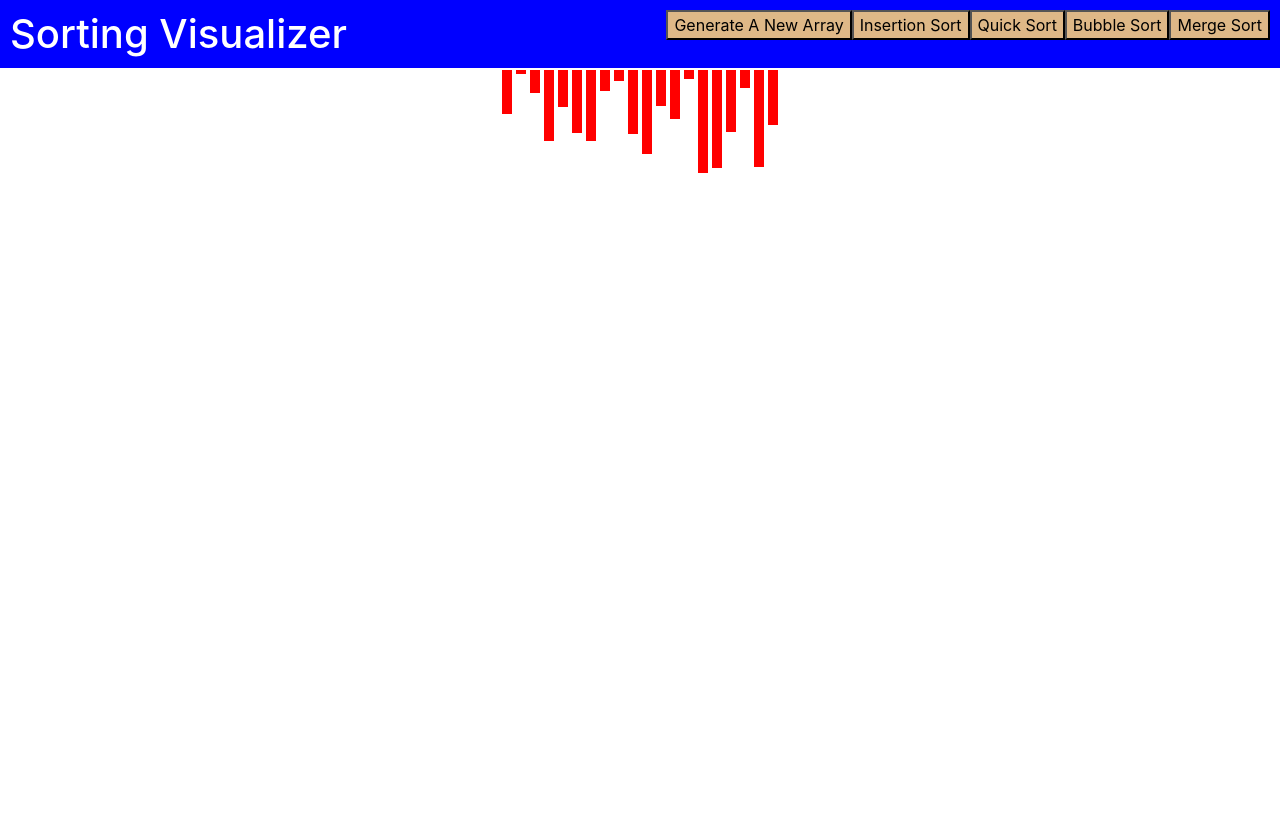
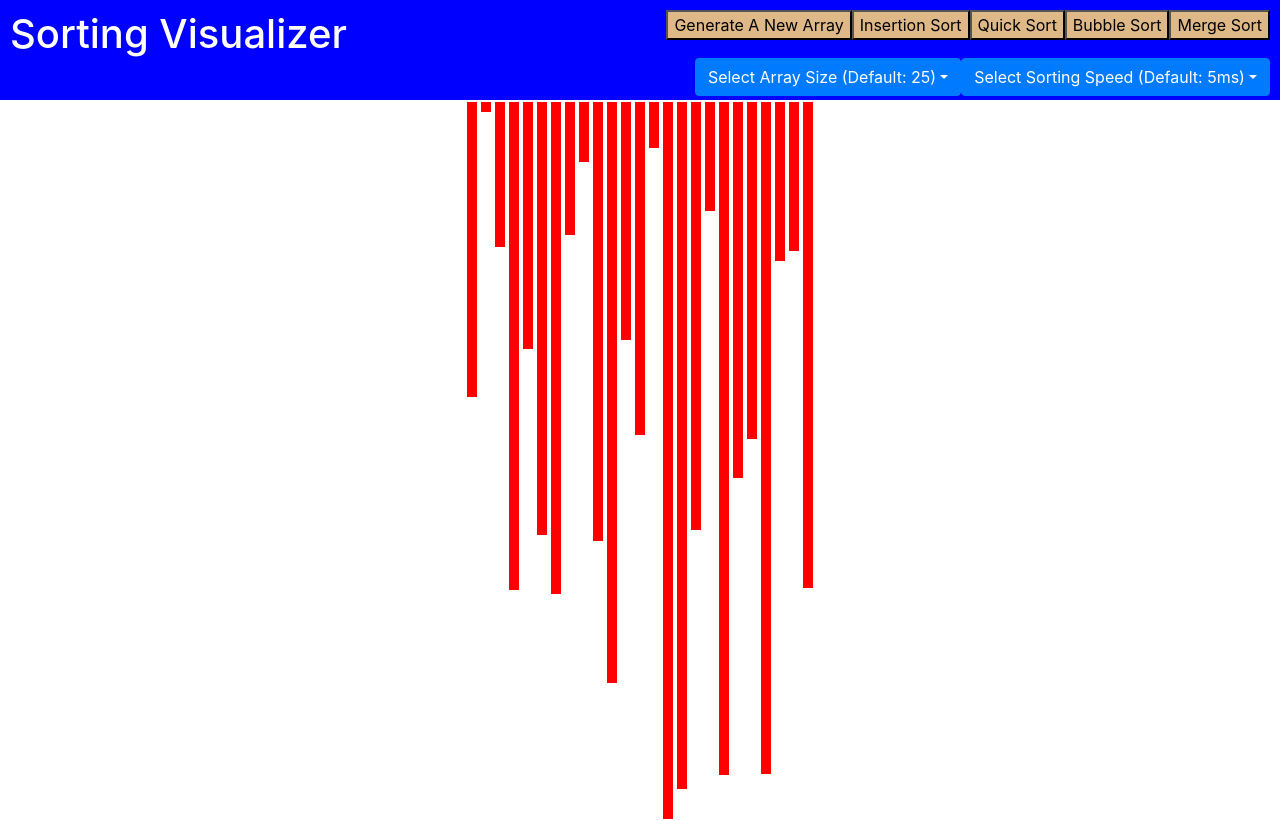
Before and after one commit to zachyingling/ts-sorting-visualizer, a React (Create React App) app in the folder app/: page / in a window 1280 px wide. Before the commit the page ends 800 px from the top, so only its background shows below. Built offline with nearby package versions, Linux system fonts and the light colour scheme.

Commit message:
getting array size and sorting speed to work

```diff
--- a/app/src/App.tsx
+++ b/app/src/App.tsx
@@ -1,4 +1,4 @@
-import React from "react";
+import * as React from "react";
 import Value from "./Components/Value/Value";
 import Header from "./Components/Header/Header";
 import Container from "react-bootstrap/Container";
@@ -17,6 +17,7 @@ interface ArrayState {
 }
 
 export default class App extends React.Component<IProps, ArrayState> {
+  child: React.RefObject<Header>;
   constructor(props: IProps){
     super(props);
 
@@ -29,6 +30,8 @@ export default class App extends React.Component<IProps, ArrayState> {
     this.insertionSort = this.insertionSort.bind(this);
     this.setArray = this.setArray.bind(this);
 
+    this.child = React.createRef();
+
     this.state = {
       firstGenArray: []
     };
@@ -38,11 +41,19 @@ export default class App extends React.Component<IProps, ArrayState> {
     this.generateArray();
   }
 
+  getArraySize(){
+    let arraySize = Number(this.child.current?.state.arraySizeText);
+
+    if(isNaN(arraySize)) arraySize = 25;
+    return arraySize;
+  }
+
   generateArray(){
+    let arraySize = this.getArraySize();
     let tempArr = [];
-    for(let i = 0; i < 20; i++){
-      // Generate a random number from 4-100
-      let randomNumber = Math.floor(Math.random() * 100) + 4;
+    for(let i = 0; i < arraySize; i++){
+      // Generate a random number from 4-720
+      let randomNumber = Math.floor(Math.random() * 720) + 4;
       tempArr.push(randomNumber);
     }
     this.setState({
@@ -56,29 +67,56 @@ export default class App extends React.Component<IProps, ArrayState> {
     });
   }
 
+  setValuesToRed(){
+    const arrayBars = document.getElementsByClassName('valueContainer') as HTMLCollectionOf<HTMLElement>;
+    for(let i = 0; i < arrayBars.length; i++){
+      arrayBars[i].style.backgroundColor = "red";
+    }
+  }
+
+  getSortSpeed(){
+    // How fast the sorting algorithm will show the comparisons in milliseconds
+    let sortSpeed = Number(this.child.current?.state.speedButtonText);
+    if(isNaN(sortSpeed)) sortSpeed = 5;
+    return sortSpeed;
+  }
+
   mergeSort(mainArray: number [] = this.state.firstGenArray){
+    let sortSpeed = this.getSortSpeed();
     let animations = mergeSortFunction.getAnimations(mainArray);
-    // console.log(animations);
     for (let i = 0; i < animations.length; i++) {
       const arrayBars = document.getElementsByClassName('valueContainer') as HTMLCollectionOf<HTMLElement>;
       const isColorChange = i % 3 !== 2;
       if (isColorChange) {
         const tempArr: number | number[] = animations[i];
+        // tempArr will always be a number[] but couldn't figure out why it was expecting a number in some instances
+        // so added this if statement to get rid of the error
         if(typeof tempArr === "number") continue;
         const barOneStyle = arrayBars[tempArr[0]].style;
         const barTwoStyle = arrayBars[tempArr[1]].style;
-        const color = i % 3 === 0 ? "red" : "purple";
+        const color = i % 3 === 0 ? "turquoise" : "purple";
         setTimeout(() => {
           barOneStyle.backgroundColor = color;
           barTwoStyle.backgroundColor = color;
-        }, i * 20);
+          if(i === animations.length - 1) {
+            this.child.current?.setState({sorting: false});
+            this.setValuesToRed();
+          }
+        }, i * sortSpeed);
       } else {
         const tempArr: number | number[] = animations[i];
+        // tempArr will always be a number[] but couldn't figure out why it was expecting a number in some instances
+        // so added this if statement to get rid of the error
         if(typeof tempArr === "number") continue;
+        // eslint-disable-next-line no-loop-func
         setTimeout(() => {
           const barOneStyle = arrayBars[tempArr[0]].style;
           barOneStyle.height = `${tempArr[1]}px`;
-        }, i * 20);
+          if(i === animations.length - 1) {
+            this.child.current?.setState({sorting: false});
+            this.setValuesToRed();
+          }
+        }, i * sortSpeed);
       }
     }
   }
@@ -106,6 +144,7 @@ export default class App extends React.Component<IProps, ArrayState> {
             insertionSort={this.insertionSort}
             setArray={this.setArray}
             currentArray={this.state.firstGenArray}
+            ref={this.child}
           />
           <Container fluid>
             <Row className="justify-content-md-center">
--- a/app/src/Components/Header/Header.css
+++ b/app/src/Components/Header/Header.css
@@ -1,6 +1,7 @@
 header {
   background-color: blue;
   padding: 10px;
+  height: 100px;
 }
 
 button {
@@ -17,3 +18,8 @@ button {
 br{
   clear: both;
 }
+
+#sorting-title {
+  color: white;
+  float: right;
+}
--- a/app/src/Components/Header/Header.tsx
+++ b/app/src/Components/Header/Header.tsx
@@ -1,4 +1,6 @@
 import React from "react";
+import { DropdownButton, Dropdown } from "react-bootstrap"
+
 import "./Header.css";
 
 interface IProps {
@@ -12,7 +14,9 @@ interface IProps {
 }
 
 interface IState {
-  sorting: boolean
+  sorting: boolean,
+  speedButtonText: string | null,
+  arraySizeText: string | null
 }
 
 export default class Header extends React.Component<IProps, IState> {
@@ -20,17 +24,27 @@ export default class Header extends React.Component<IProps, IState> {
     super(props);
 
     this.state = {
-      sorting: false
+      sorting: false,
+      speedButtonText: "Select Sorting Speed (Default: 5ms)",
+      arraySizeText: "Select Array Size (Default: 25)"
     };
+  }
+
+  changeSortingState(){
+    this.setState({
+      sorting: !this.state.sorting
+    });
   }
 
   render(){
     return (
       <header>
         <h1 id="title">Sorting Visualizer</h1>
+        {this.state.sorting ? <h1 id="sorting-title">Sorting</h1> :
+          <>
             <button onClick={(event: React.MouseEvent<HTMLElement>) => {
-          let arr = this.props.mergeSort((event.target as any).index);
-          console.log(arr);
+              this.changeSortingState();
+              this.props.mergeSort((event.target as any).index);
             }}>Merge Sort</button>
             <button onClick={(event: React.MouseEvent<HTMLElement>) => {
               let arr = this.props.bubbleSort((event.target as any).index);
@@ -44,7 +58,78 @@ export default class Header extends React.Component<IProps, IState> {
               let arr = this.props.insertionSort((event.target as any).index);
               this.props.setArray(arr);
             }}>Insertion Sort</button>
+
             <button onClick={this.props.generateArray}>Generate A New Array</button>
+
+            {/* Code for Dropdown of Speed for sorting algorithm */}
+            <DropdownButton
+              id="dropdown-item-button"
+              title={this.state.speedButtonText}
+            >
+              <Dropdown.Item eventKey="1" onClick={(e) => {
+                let tempTarget = e.target as HTMLElement;
+                this.setState({
+                  speedButtonText: tempTarget.textContent
+                });
+              }}>5</Dropdown.Item>
+              <Dropdown.Item eventKey="2" onClick={(e) => {
+                let tempTarget = e.target as HTMLElement;
+                this.setState({
+                  speedButtonText: tempTarget.textContent
+                });
+              }}>10</Dropdown.Item>
+              <Dropdown.Item eventKey="2" onClick={(e) => {
+                let tempTarget = e.target as HTMLElement;
+                this.setState({
+                  speedButtonText: tempTarget.textContent
+                });
+              }}>20</Dropdown.Item>
+              <Dropdown.Item eventKey="3" onClick={(e) => {
+                let tempTarget = e.target as HTMLElement;
+                this.setState({
+                  speedButtonText: tempTarget.textContent
+                });
+              }}>40</Dropdown.Item>
+              <Dropdown.Item eventKey="4" onClick={(e) => {
+                let tempTarget = e.target as HTMLElement;
+                this.setState({
+                  speedButtonText: tempTarget.textContent
+                });
+              }}>100</Dropdown.Item>
+            </DropdownButton>
+
+            {/* Code for Array Size */}
+            <DropdownButton
+              id="dropdown-item-button"
+              title={this.state.arraySizeText}
+            >
+              <Dropdown.Item eventKey="1" onClick={(e) => {
+                let tempTarget = e.target as HTMLElement;
+                this.setState({
+                  arraySizeText: tempTarget.textContent
+                }, this.props.generateArray);
+              }}>10</Dropdown.Item>
+              <Dropdown.Item eventKey="2" onClick={(e) => {
+                let tempTarget = e.target as HTMLElement;
+                this.setState({
+                  arraySizeText: tempTarget.textContent
+                }, this.props.generateArray);
+              }}>25</Dropdown.Item>
+              <Dropdown.Item eventKey="3" onClick={(e) => {
+                let tempTarget = e.target as HTMLElement;
+                this.setState({
+                  arraySizeText: tempTarget.textContent
+                }, this.props.generateArray);
+              }}>50</Dropdown.Item>
+              <Dropdown.Item eventKey="4" onClick={(e) => {
+                let tempTarget = e.target as HTMLElement;
+                this.setState({
+                  arraySizeText: tempTarget.textContent
+                }, this.props.generateArray);
+              }}>100</Dropdown.Item>
+            </DropdownButton>
+          </>
+        }
       </header>
     );
   }
--- a/app/src/Components/Value/Value.css
+++ b/app/src/Components/Value/Value.css
@@ -2,5 +2,4 @@
   float: left;
   margin: 2px;
   width: 10px;
-  background-color: red;
 }
--- a/app/src/Components/Value/Value.tsx
+++ b/app/src/Components/Value/Value.tsx
@@ -6,7 +6,7 @@ interface IProps {
 }
 
 function Value(props: IProps) {
-  return(<div className="valueContainer" style={{height: props.passedNumber + "px"}}></div>)
+  return(<div className="valueContainer" style={{height: props.passedNumber + "px", backgroundColor: "red"}}></div>)
 }
 
 export default Value;
```
Lines whose indentation alone changed are shown as unchanged.
